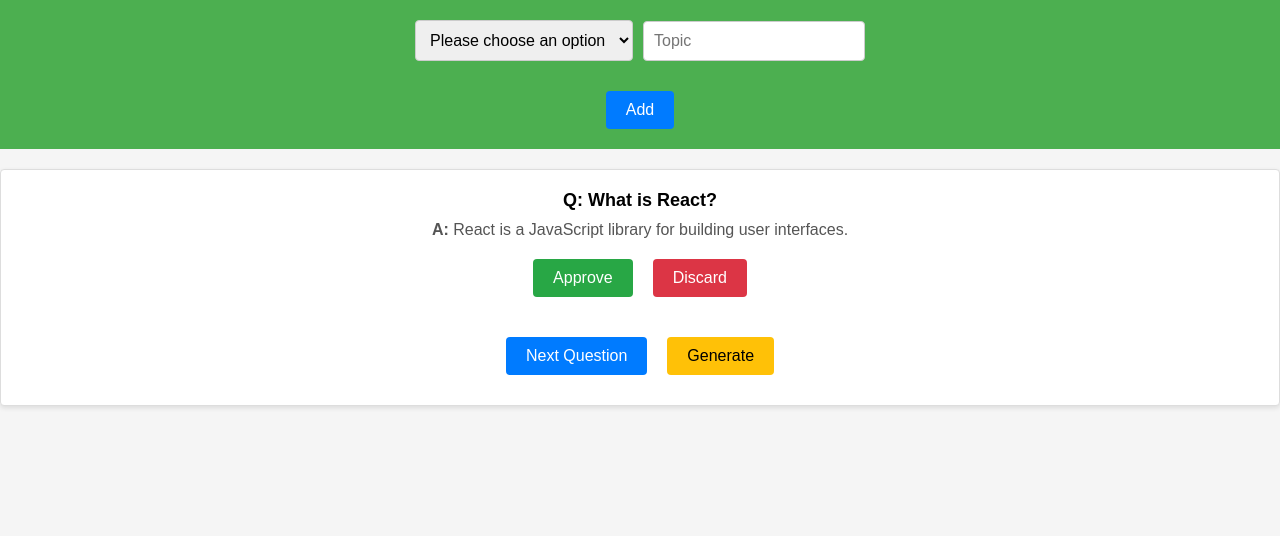
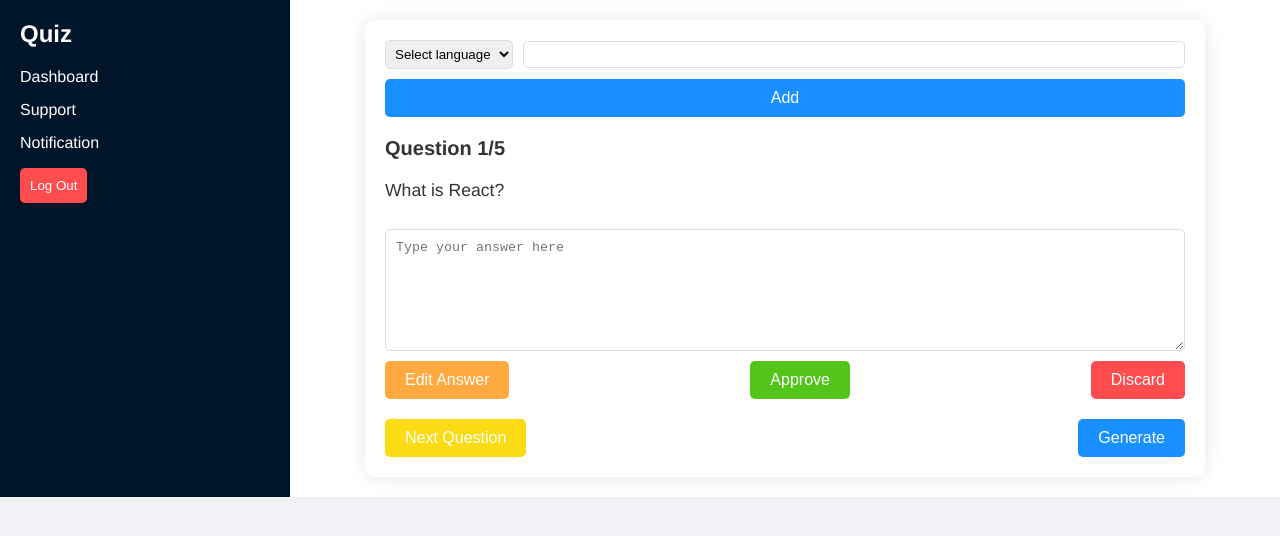
Before and after one commit to Riteshk1314/Al-codea-CCS-Hack, a React (Create React App) app in the folder frontend/: page / in a window 1280 px wide. Shown: the top 536 px of the page. Built offline with nearby package versions, Linux system fonts and the light colour scheme.

Commit message:
3rd commit frontend

```diff
--- a/frontend/src/App.css
+++ b/frontend/src/App.css
@@ -1,133 +1,132 @@
-/* src/App.css */
 body {
-  font-family: Arial, sans-serif;
-  background-color: #f5f5f5;
+  font-family: 'Helvetica Neue', Arial, sans-serif;
   margin: 0;
+  padding: 0;
+  display: flex;
+  height: 100vh;
+  background-color: #f0f2f5;
+  color: #333;
+}
+
+.app {
+  display: flex;
+  width: 100%;
+}
+
+.sidebar {
+  width: 250px;
+  background: #001529;
+  color: #fff;
+  padding: 20px;
+  box-shadow: 2px 0 5px rgba(0,0,0,0.1);
+}
+
+.dashboard h2 {
+  margin-top: 0;
+  font-size: 1.5em;
+}
+
+.dashboard nav ul {
+  list-style: none;
   padding: 0;
 }
 
-.App-header {
-  background-color: #4CAF50;
-  color: white;
-  padding: 20px;
-  text-align: center;
+.dashboard nav ul li {
+  margin: 15px 0;
+  cursor: pointer;
 }
 
-.App-header .input-container {
-  display: flex;
-  align-items: center;
-  justify-content: center;
-  margin-bottom: 20px;
+.dashboard nav ul li:hover {
+  text-decoration: underline;
 }
 
-.App-header .input-container select {
+.logout-button {
+  background: #ff4d4f;
+  color: white;
+  border: none;
   padding: 10px;
-  font-size: 16px;
-  border-radius: 4px;
-  border: 1px solid #ccc;
+  cursor: pointer;
+  margin-top: 20px;
+  border-radius: 5px;
+  transition: background 0.3s ease;
+}
+
+.logout-button:hover {
+  background: #ff7875;
+}
+
+.main-content {
+  flex: 1;
+  display: flex;
+  justify-content: center;
+  align-items: center;
+  background: #fff;
+}
+
+.quiz-container {
+  width: 600px;
+  padding: 20px;
+  border-radius: 10px;
+  background: #fff;
+  box-shadow: 0 0 20px rgba(0,0,0,0.1);
+}
+
+.quiz-question h3 {
+  margin-top: 0;
+  font-size: 1.25em;
+}
+
+.quiz-question p {
+  font-size: 1.1em;
+}
+
+.quiz-question img {
+  width: 100%;
+  border-radius: 10px;
+  margin: 20px 0;
+}
+
+.quiz-question form {
+  display: flex;
+  flex-direction: column;
+}
+
+.quiz-question label {
+  margin: 10px 0;
+  cursor: pointer;
+  padding: 10px;
+  border: 1px solid #ddd;
+  border-radius: 5px;
+  transition: background 0.3s ease, border-color 0.3s ease;
+}
+
+.quiz-question label:hover {
+  background: #f0f2f5;
+  border-color: #40a9ff;
+}
+
+.quiz-question input[type="radio"] {
   margin-right: 10px;
 }
 
-.App-header .input-container input {
+.quiz-question button {
+  background: #1890ff;
+  color: white;
+  border: none;
   padding: 10px;
-  font-size: 16px;
-  border-radius: 4px;
-  border: 1px solid #ccc;
-  width: 200px;
+  cursor: pointer;
+  border-radius: 5px;
+  font-size: 1em;
+  transition: background 0.3s ease;
 }
 
-.App-header button {
-  padding: 10px 20px;
-  font-size: 16px;
-  border: none;
-  border-radius: 4px;
-  background-color: #007bff;
-  color: white;
-  cursor: pointer;
-  margin-top: 10px;
+.quiz-question button:hover {
+  background: #40a9ff;
 }
 
-.App-header button:hover {
-  background-color: #0056b3;
+.timer h4 {
+  font-size: 1.1em;
+  margin: 0;
+  padding: 10px 0;
+  color: #001529;
 }
-
-.qa-box {
-  border: 1px solid #ddd;
-  border-radius: 4px;
-  padding: 20px;
-  margin: 20px 0;
-  background-color: white;
-  box-shadow: 0 2px 5px rgba(0, 0, 0, 0.1);
-  display: flex;
-  flex-direction: column;
-  align-items: center;
-}
-
-.question {
-  margin-bottom: 10px;
-  font-size: 18px;
-  font-weight: bold;
-  text-align: center;
-}
-
-.answer {
-  font-size: 16px;
-  color: #555;
-  margin-bottom: 20px;
-  text-align: center;
-}
-
-.actions {
-  display: flex;
-  flex-direction: column;
-  align-items: center;
-}
-
-.button-group {
-  display: flex;
-  justify-content: center;
-  margin-bottom: 10px;
-  width: 100%;
-  max-width: 400px;
-}
-
-.button-group.top-buttons {
-  margin-bottom: 20px;
-}
-
-.button-group.bottom-buttons {
-  margin-top: 20px;
-}
-
-button {
-  padding: 10px 20px;
-  font-size: 16px;
-  border: none;
-  border-radius: 4px;
-  cursor: pointer;
-  margin: 0 10px;
-}
-
-button:hover {
-  opacity: 0.9;
-}
-
-.approve-button {
-  background-color: #28a745;
-  color: white;
-}
-
-.discard-button {
-  background-color: #dc3545;
-  color: white;
-}
-
-.next-question-button {
-  background-color: #007bff;
-  color: white;
-}
-
-.generate-button {
-  background-color: #ffc107;
-  color: black;
-}
--- a/frontend/src/App.js
+++ b/frontend/src/App.js
@@ -1,66 +1,50 @@
-// src/App.js
 import React, { useState } from 'react';
-import SelectDropdown from './components/SelectDropdown';
-import QABox from './components/QABox';
-import './App.css';
+import Dashboard from './components/Dashboard';
+import QuizQuestion from './components/QuizQuestion';
+import './index.css';
 
-const App = () => {
-  const [options] = useState(["C++", "C#", "Python"]);
-  const [inputValues, setInputValues] = useState([""]);
+function App() {
+  const [selectedOptions, setSelectedOptions] = useState(['']);
 
-  const handleSelect = (index, value) => {
-    const newValues = [...inputValues];
-    newValues[index] = value;
-    setInputValues(newValues);
+  const handleSelectChange = (index, event) => {
+    const newSelectedOptions = [...selectedOptions];
+    newSelectedOptions[index] = event.target.value;
+    setSelectedOptions(newSelectedOptions);
   };
 
-  const handleAdd = () => {
-    setInputValues([...inputValues, ""]);
-  };
-
-  const handleApprove = () => {
-    console.log('Approved');
-  };
-
-  const handleDiscard = () => {
-    console.log('Discarded');
-  };
-
-  const handleNextQuestion = () => {
-    console.log('Next Question');
-  };
-
-  const handleGenerate = () => {
-    console.log('Generate');
+  const handleAddButtonClick = () => {
+    setSelectedOptions([...selectedOptions, '']);
   };
 
   return (
-    <div className="App">
-      <header className="App-header">
-        {inputValues.map((value, index) => (
-          <div key={index} className="input-container">
-            <SelectDropdown
-              options={options}
-              onSelect={(value) => handleSelect(index, value)}
-            />
-            <input type="text" value={value}
-            placeholder='Topic' readOnly />
+    <div className="app">
+      <aside className="sidebar">
+        <Dashboard />
+      </aside>
+      <main className="main-content">
+        <div className="quiz-container">
+          <div className="select-container">
+            {selectedOptions.map((option, index) => (
+              <div key={index} className="select-box">
+                <select
+                  value=""
+                  onChange={(e) => handleSelectChange(index, e)}
+                >
+                  <option value="" disabled>Select language</option>
+                  <option value="C++">C++</option>
+                  <option value="C#">C#</option>
+                  <option value="Python">Python</option>
+                </select>
+                <input type="text" value={option} readOnly />
+              </div>
+            ))}
+            <button onClick={handleAddButtonClick} className="add-button">Add</button>
           </div>
-        ))}
-        <button onClick={handleAdd}>Add</button>
-      </header>
-      <main>
-        <QABox
-          question="What is React?"
-          answer="React is a JavaScript library for building user interfaces."
-          onApprove={handleApprove}
-          onDiscard={handleDiscard}
-          onNextQuestion={handleNextQuestion}
-          onGenerate={handleGenerate}
-        />
+          <QuizQuestion />
+        </div>
       </main>
     </div>
   );
-};
+}
 
 export default App;
--- /dev/null
+++ b/frontend/src/components/Dashboard.js
@@ -0,0 +1,21 @@
+import React from 'react';
+
+function Dashboard() {
+  return (
+    <div className="dashboard">
+      <div>
+        <h2>Quiz</h2>
+        <nav>
+          <ul>
+            <li>Dashboard</li>
+            <li>Support</li>
+            <li>Notification</li>
+          </ul>
+        </nav>
+      </div>
+      <button className="logout-button">Log Out</button>
+    </div>
+  );
+}
+
+export default Dashboard;
--- /dev/null
+++ b/frontend/src/components/QuizQuestion.js
@@ -0,0 +1,57 @@
+import React, { useState } from 'react';
+
+function QuizQuestion() {
+  const [answer, setAnswer] = useState("");
+  const [isEditing, setIsEditing] = useState(false);
+
+  const handleInputChange = (event) => {
+    setAnswer(event.target.value);
+  };
+
+  const handleEditClick = () => {
+    setIsEditing(true);
+  };
+
+  const handleApproveClick = () => {
+    setIsEditing(false);
+  };
+
+  const handleDiscardClick = () => {
+    setAnswer("");
+    setIsEditing(false);
+  };
+
+  return (
+    <div className="quiz-question">
+      <h3>Question 1/5</h3>
+      <p>
+        What is React?
+      </p>
+      <form>
+        <textarea
+          value={answer}
+          onChange={handleInputChange}
+          readOnly={!isEditing}
+          placeholder="Type your answer here"
+        />
+        <div className="button-group">
+          <button type="button" className="edit-button" onClick={handleEditClick}>
+            Edit Answer
+          </button>
+          <button type="button" className="approve-button" onClick={handleApproveClick}>
+            Approve
+          </button>
+          <button type="button" className="discard-button" onClick={handleDiscardClick}>
+            Discard
+          </button>
+        </div>
+        <div className="bottom-buttons">
+          <button type="button" className="next-button">Next Question</button>
+          <button type="button" className="generate-button">Generate</button>
+        </div>
+      </form>
+    </div>
+  );
+}
+
+export default QuizQuestion;
--- a/frontend/src/index.css
+++ b/frontend/src/index.css
@@ -1,13 +1,271 @@
 body {
+  font-family: 'Helvetica Neue', Arial, sans-serif;
   margin: 0;
-  font-family: -apple-system, BlinkMacSystemFont, 'Segoe UI', 'Roboto', 'Oxygen',
-    'Ubuntu', 'Cantarell', 'Fira Sans', 'Droid Sans', 'Helvetica Neue',
-    sans-serif;
-  -webkit-font-smoothing: antialiased;
-  -moz-osx-font-smoothing: grayscale;
+  padding: 0;
+  height: 100vh;
+  background-color: #f0f2f5;
+  color: #333;
+  display: flex;
+  flex-direction: column;
 }
 
-code {
-  font-family: source-code-pro, Menlo, Monaco, Consolas, 'Courier New',
-    monospace;
+.app {
+  display: flex;
+  flex: 1;
+  overflow: hidden;
 }
+
+.sidebar {
+  width: 250px;
+  background: #001529;
+  color: #fff;
+  padding: 20px;
+  box-shadow: 2px 0 5px rgba(0,0,0,0.1);
+  display: flex;
+  flex-direction: column;
+  justify-content: space-between;
+}
+
+.dashboard h2 {
+  margin-top: 0;
+  font-size: 1.5em;
+}
+
+.dashboard nav ul {
+  list-style: none;
+  padding: 0;
+}
+
+.dashboard nav ul li {
+  margin: 15px 0;
+  cursor: pointer;
+}
+
+.dashboard nav ul li:hover {
+  text-decoration: underline;
+}
+
+.logout-button {
+  background: #ff4d4f;
+  color: white;
+  border: none;
+  padding: 10px;
+  cursor: pointer;
+  border-radius: 5px;
+  transition: background 0.3s ease;
+  align-self: flex-end;
+}
+
+.logout-button:hover {
+  background: #ff7875;
+}
+
+.main-content {
+  flex: 1;
+  display: flex;
+  justify-content: center;
+  align-items: center;
+  background: #fff;
+  padding: 20px;
+  box-sizing: border-box;
+}
+
+.quiz-container {
+  width: 100%;
+  max-width: 800px;
+  padding: 20px;
+  border-radius: 10px;
+  background: #fff;
+  box-shadow: 0 0 20px rgba(0,0,0,0.1);
+}
+
+.select-container {
+  display: flex;
+  flex-direction: column;
+  margin-bottom: 20px;
+}
+
+.select-box {
+  display: flex;
+  align-items: center;
+  margin-bottom: 10px;
+}
+
+.select-box select {
+  padding: 5px;
+  margin-right: 10px;
+  border-radius: 5px;
+  border: 1px solid #ddd;
+  transition: border-color 0.3s ease;
+}
+
+.select-box select:hover {
+  border-color: #40a9ff;
+}
+
+.select-box input {
+  padding: 5px;
+  border-radius: 5px;
+  border: 1px solid #ddd;
+  flex-grow: 1;
+}
+
+.add-button {
+  background: #1890ff;
+  color: white;
+  border: none;
+  padding: 10px;
+  cursor: pointer;
+  border-radius: 5px;
+  font-size: 1em;
+  transition: background 0.3s ease;
+}
+
+.add-button:hover {
+  background: #40a9ff;
+}
+
+.quiz-question h3 {
+  margin-top: 0;
+  font-size: 1.25em;
+}
+
+.quiz-question p {
+  font-size: 1.1em;
+}
+
+.quiz-question img {
+  width: 100%;
+  border-radius: 10px;
+  margin: 20px 0;
+}
+
+.quiz-question form {
+  display: flex;
+  flex-direction: column;
+}
+
+.quiz-question textarea {
+  padding: 10px;
+  margin: 10px 0;
+  border-radius: 5px;
+  border: 1px solid #ddd;
+  resize: vertical;
+  height: 100px;
+}
+
+.button-group {
+  display: flex;
+  justify-content: space-between;
+  margin-bottom: 20px;
+}
+
+.edit-button,
+.approve-button,
+.discard-button,
+.next-button,
+.generate-button {
+  padding: 10px 20px;
+  border: none;
+  border-radius: 5px;
+  cursor: pointer;
+  font-size: 1em;
+  transition: background 0.3s ease;
+}
+
+.edit-button {
+  background: #ffa940;
+  color: white;
+}
+
+.edit-button:hover {
+  background: #ffc069;
+}
+
+.approve-button {
+  background: #52c41a;
+  color: white;
+}
+
+.approve-button:hover {
+  background: #73d13d;
+}
+
+.discard-button {
+  background: #ff4d4f;
+  color: white;
+}
+
+.discard-button:hover {
+  background: #ff7875;
+}
+
+.bottom-buttons {
+  display: flex;
+  justify-content: space-between;
+}
+
+.next-button {
+  background: #fadb14;
+  color: white;
+}
+
+.next-button:hover {
+  background: #ffec3d;
+}
+
+.generate-button {
+  background: #1890ff;
+  color: white;
+}
+
+.generate-button:hover {
+  background: #40a9ff;
+}
+
+@media (max-width: 768px) {
+  .sidebar {
+    width: 100%;
+    height: auto;
+    padding: 10px;
+  }
+
+  .main-content {
+    padding: 10px;
+  }
+
+  .quiz-container {
+    padding: 10px;
+  }
+
+  .select-box {
+    flex-direction: column;
+  }
+
+  .select-box select,
+  .select-box input,
+  .add-button,
+  .button-group button,
+  .bottom-buttons button {
+    width: 100%;
+    margin: 5px 0;
+  }
+
+  .button-group {
+    flex-direction: column;
+  }
+
+  .bottom-buttons {
+    flex-direction: column;
+  }
+}
+
+@media (max-width: 480px) {
+  .quiz-question p {
+    font-size: 1em;
+  }
+
+    .quiz-question textarea {
+      height: 80px;
+    }
+  }
```
Also changed, not shown: frontend/src/components/SelectDropdown.css (deleted, +0 -45 lines), frontend/src/components/Timer.js (added, +11 -0 lines).
